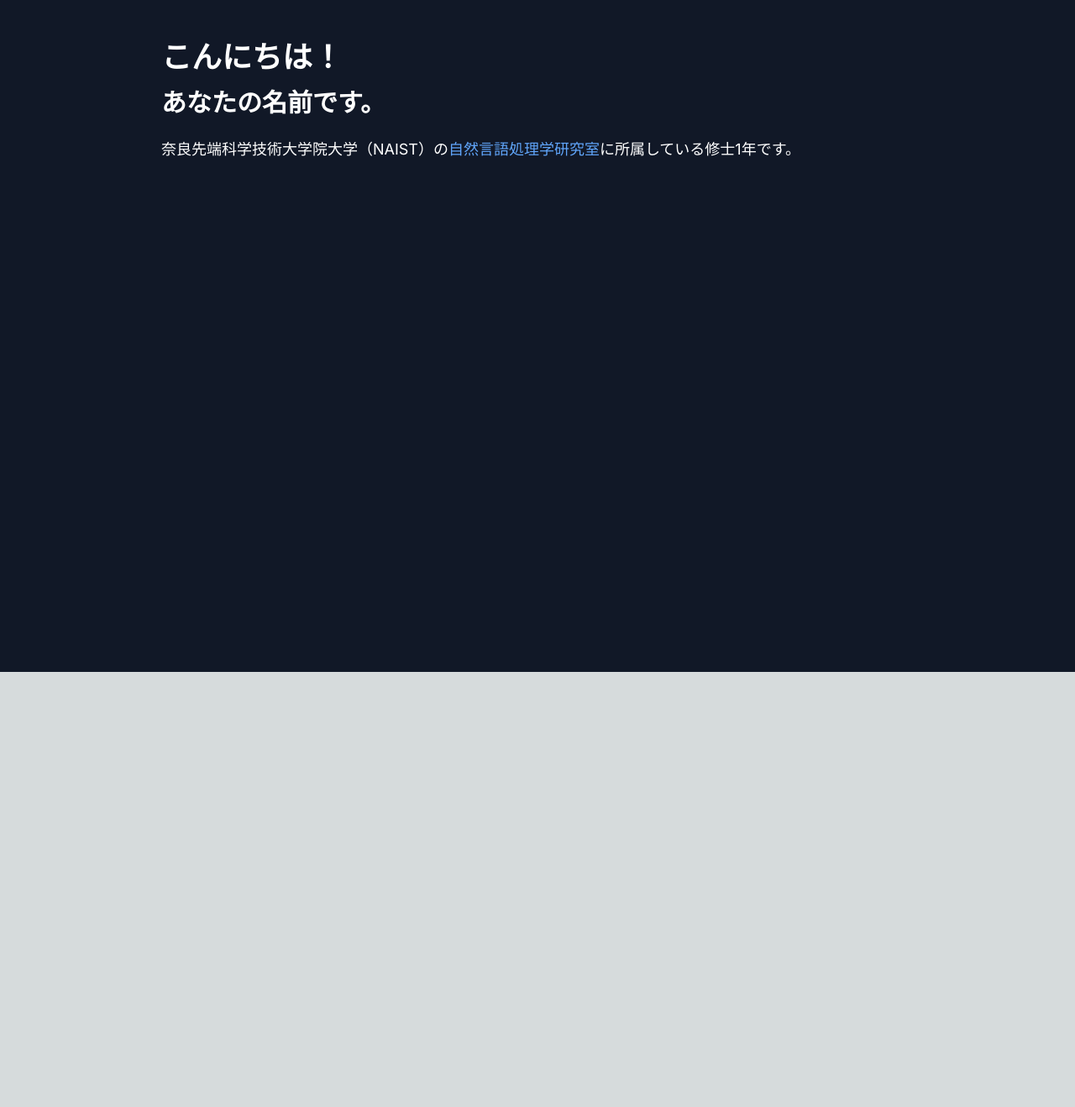
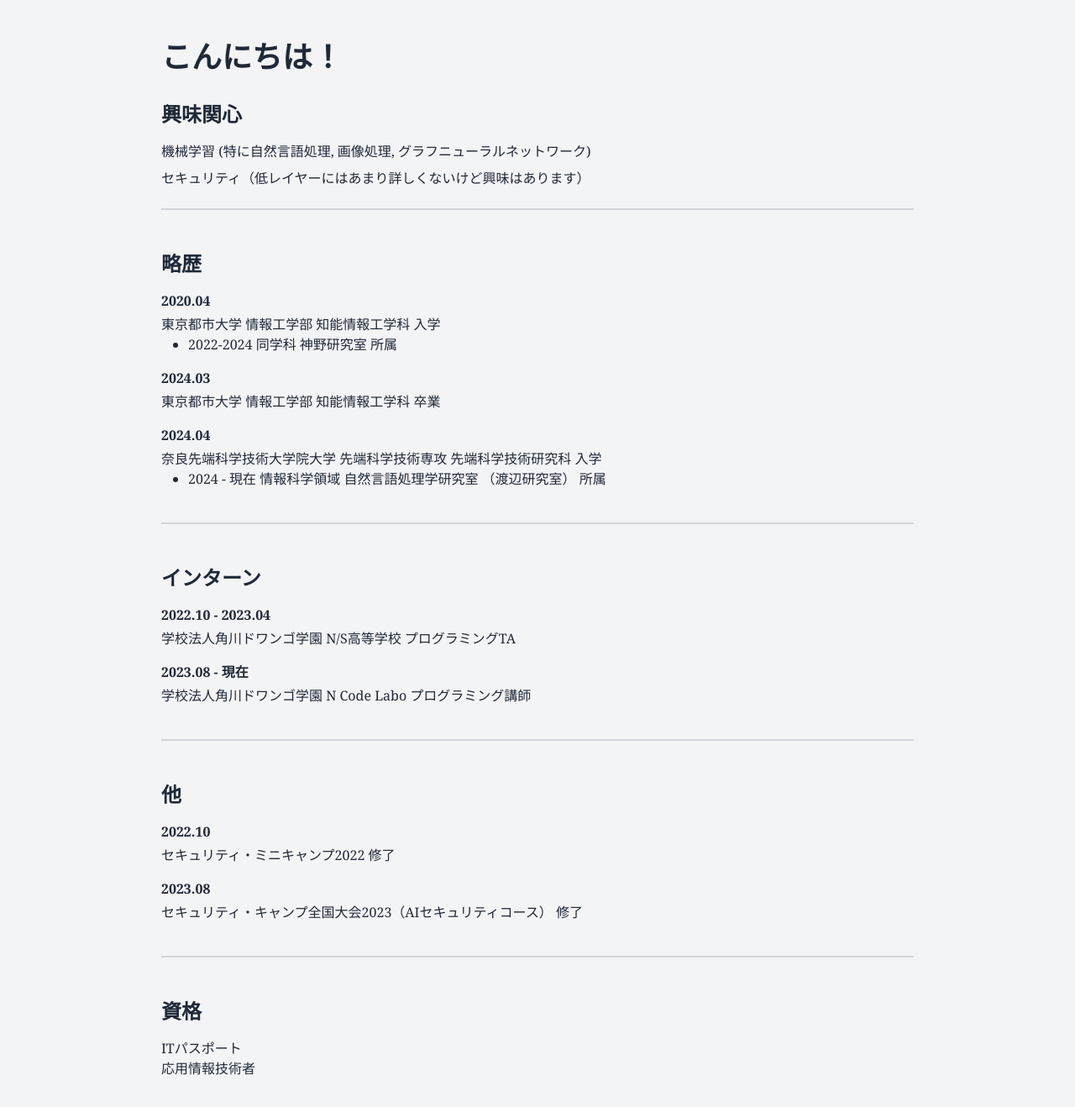
Before and after one commit to n4okins/n4okins.github.io, a Next.js app: page / in a window 1280 px wide. Shown: the top 1318 px of the page at 84% size. Before the commit the page ends 800 px from the top, so only its background shows below. Built offline with nearby package versions, Linux system fonts and the light colour scheme.

Commit message:
パッケージの依存関係を更新

```diff
--- a/package.json
+++ b/package.json
@@ -10,6 +10,8 @@
     "serve": "serve ./out"
   },
   "dependencies": {
+    "@fontsource/inter": "^5.0.17",
+    "heroicons": "^2.1.3",
     "next": "14.2.1",
     "react": "^18",
     "react-dom": "^18"
--- a/src/app/page.tsx
+++ b/src/app/page.tsx
@@ -2,23 +2,74 @@ import Link from "next/link";
 
 export default function Home() {
   return (
-    <div className="bg-gray-900 text-white min-h-screen py-12 px-4">
+    <div className="bg-gray-100 text-gray-800 min-h-screen py-12 px-4 font-serif">
       <div className="container mx-auto max-w-4xl">
-        <h1 className="text-4xl font-bold mb-4">こんにちは！</h1>
-        <p className="text-3xl font-bold mb-6">
-          あなたの名前です。
-        </p>
-        <p className="text-lg mb-8 text-wrap">
-          奈良先端科学技術大学院大学（NAIST）の
-          <Link
-            href="https://nlp.naist.jp/"
-            rel="noopener noreferrer"
-            target="_blank"
-            className="text-blue-400 hover:underline"
-          >
-            自然言語処理学研究室
-          </Link>に所属している修士1年です。
-        </p>
+        <h1 className="text-4xl font-bold mb-8">こんにちは！</h1>
+        <section className="mb-12 border-b-2 border-gray-300 pb-6">
+          <h2 className="text-2xl font-bold mb-4">興味関心</h2>
+          <p className="mb-2">
+            機械学習 (特に自然言語処理, 画像処理, グラフニューラルネットワーク)
+          </p>
+          <p>
+            セキュリティ（低レイヤーにはあまり詳しくないけど興味はあります）
+          </p>
+        </section>
+        <section className="mb-12 border-b-2 border-gray-300 pb-6">
+          <h2 className="text-2xl font-bold mb-4">略歴</h2>
+          <ul>
+            <li className="mb-4">
+              <div className="font-bold mb-1">2020.04</div>
+              <div>東京都市大学 情報工学部 知能情報工学科 入学</div>
+              <ul className="list-disc pl-8 mb-1">
+                <li>2022-2024 同学科 神野研究室 所属</li>
+              </ul>
+            </li>
+            <li className="mb-4">
+              <div className="font-bold mb-1">2024.03</div>
+              <div>東京都市大学 情報工学部 知能情報工学科 卒業</div>
+            </li>
+            <li className="mb-4">
+              <div className="font-bold mb-1">2024.04</div>
+              <div>奈良先端科学技術大学院大学 先端科学技術専攻 先端科学技術研究科 入学</div>
+              <ul className="list-disc pl-8 mb-1">
+                <li>2024 - 現在 情報科学領域 自然言語処理学研究室 （渡辺研究室） 所属</li>
+              </ul>
+            </li>
+          </ul>
+        </section>
+        <section className="mb-12 border-b-2 border-gray-300 pb-6">
+          <h2 className="text-2xl font-bold mb-4">インターン</h2>
+          <ul>
+            <li className="mb-4">
+              <div className="font-bold mb-1">2022.10 - 2023.04</div>
+              <div>学校法人角川ドワンゴ学園 N/S高等学校 プログラミングTA</div>
+            </li>
+            <li className="mb-4">
+              <div className="font-bold mb-1">2023.08 - 現在</div>
+              <div>学校法人角川ドワンゴ学園 N Code Labo プログラミング講師</div>
+            </li>
+          </ul>
+        </section>
+        <section className="mb-12 border-b-2 border-gray-300 pb-6">
+          <h2 className="text-2xl font-bold mb-4">他</h2>
+          <ul>
+            <li className="mb-4">
+              <div className="font-bold mb-1">2022.10</div>
+              <div>セキュリティ・ミニキャンプ2022 修了</div>
+            </li>
+            <li className="mb-4">
+              <div className="font-bold mb-1">2023.08</div>
+              <div>セキュリティ・キャンプ全国大会2023（AIセキュリティコース） 修了</div>
+            </li>
+          </ul>
+        </section>
+        <section>
+          <h2 className="text-2xl font-bold mb-4">資格</h2>
+          <ul>
+            <li>ITパスポート</li>
+            <li>応用情報技術者</li>
+          </ul>
+        </section>
       </div>
     </div>
   );
```
Also changed, not shown: 2 other files (tests, documents, lock files or other folders).
